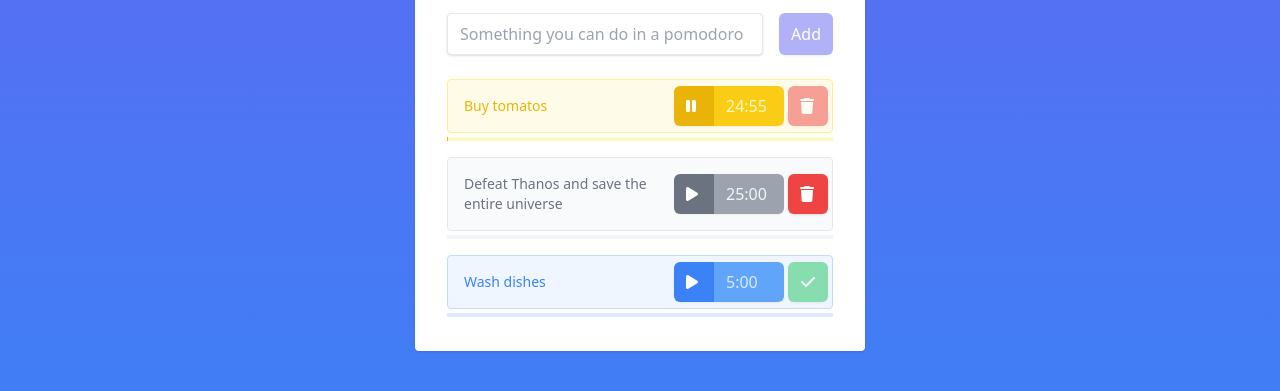
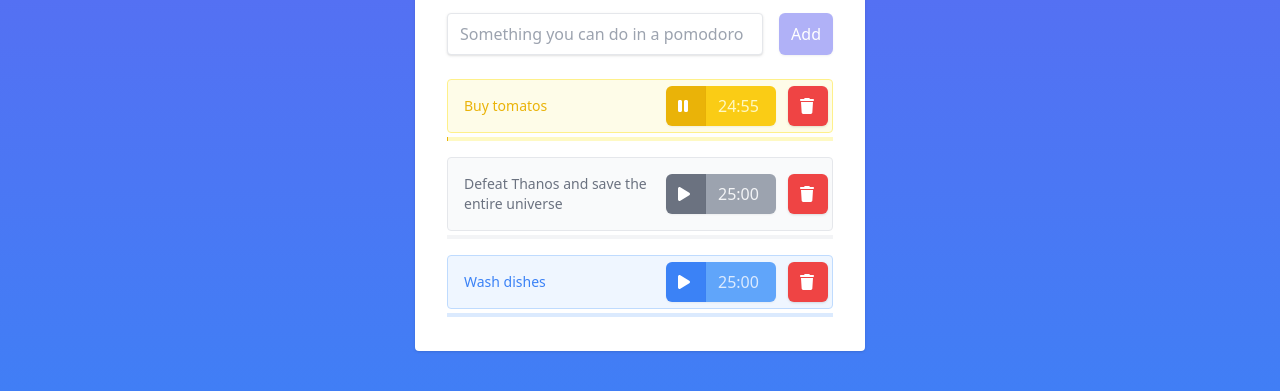
Before and after one commit to teles/miniapps, a website built with webpack: page src/index.html in a window 1280 px wide. Shown: the part 299-690 px from the top of the page. Built offline with nearby package versions, Linux system fonts and the light colour scheme.

Commit message:
refactoring(#8): start refactoring os states/stages

```diff
--- a/src/index.html
+++ b/src/index.html
@@ -68,12 +68,13 @@
                 :class="pomodoro.state === states.running && configs.running_first ? 'order-1' : 'order-2' ">
                 <div
                   class="flex items-center pl-2 border rounded mt-2 transition-all"
-                  :class="template_by_state[pomodoro.state].classes">
+                  :class="stages[pomodoro.state].styles.base">
                   <p
                     x-show="!pomodoro.is_editing"
                     class="w-full py-2 m-2 text-sm font-medium"
                     @click="pomodoro.is_editing = true"
-                    x-text="pomodoro.text"></p>
+                    x-text="pomodoro.text">
+                  </p>
                   <textarea
                     x-show="pomodoro.is_editing"
                     type="text"
@@ -83,71 +84,43 @@
                     maxlength="80"
                     x-model="pomodoro.text">
                   </textarea>
-                  <div class="inline-flex">
+                  <div class="inline-flex pr-2">
                     <button
-                      type="button"
                       class="my-1 px-3 py-2 text-white cursor-pointer shadow rounded-l-md shadow-sm"
-                      :class="template_by_state[pomodoro.state].timer.classes.action"
-                      @click="update_state(template_by_state[pomodoro.state].timer.update_state_to, pomodoro)">
+                      @click="handle_timer_click(pomodoro)"
+                      :class="stages[pomodoro.state].styles.timer_action">
                       <svg class="fill-current text-white text-lg w-4" viewBox="0 0 512 512" width="24px" height="24px">
-                        <path :d="icons[template_by_state[pomodoro.state].timer.icon]" />
+                        <path :d="icons[stages[pomodoro.state].timer_icon]" />
                       </svg>
                     </button>
-                    <button
-                      type="button"
+                    <div
                       class="my-1 px-3 py-2 shadow flex rounded-r-md shadow-sm min-w-[70px]"
-                      :class="template_by_state[pomodoro.state].timer.classes.counter"
-                      x-init="window.setInterval(() => { countdown(pomodoro);}, 1_000)">
-                      <span x-text="Math.floor(pomodoro[template_by_state[pomodoro.state].timer.property] / 60)"></span>
+                      :class="stages[pomodoro.state].styles.timer"
+                      x-init="window.setInterval(() => { countdown(pomodoro) }, 1_000)">
+                      <span x-text="Math.floor(pomodoro[stages[pomodoro.state].timer_property] / 60)"></span>
                       <span>:</span>
-                      <span x-text="Math.floor(pomodoro[template_by_state[pomodoro.state].timer.property] % 60) < 10 ? '0' + Math.floor(pomodoro[template_by_state[pomodoro.state].timer.property] % 60) : Math.floor(pomodoro[template_by_state[pomodoro.state].timer.property] % 60)">
-                    </span>
-                    </button>
+                      <span x-text="Math.floor(pomodoro[stages[pomodoro.state].timer_property] % 60) < 10 ? '0' + Math.floor(pomodoro[stages[pomodoro.state].timer_property] % 60) : Math.floor(pomodoro[stages[pomodoro.state].timer_property] % 60)"></span>
+                    </div>
                   </div>
-                  <!-- add action button -->
-                  <template x-if="template_by_state[pomodoro.state].button.name === 'remove'">
-                    <button
-                      class="m-1 rounded-md px-3 py-2 text-white shadow flex bg-red-500"
-                      :class="template_by_state[pomodoro.state].button.disabled && 'cursor-default events-none opacity-50'"
-                      type="button"
-                      @click="remove(pomodoro)">
-                      <svg class="fill-current text-white text-lg w-4" viewBox="0 0 512 512" width="24px" height="24px">
-                        <path :d="icons.trash" />
-                      </svg>
-                    </button>
-                  </template>
-                  <template x-if="template_by_state[pomodoro.state].button.name === 'save'">
-                    <button
-                      class="m-1 rounded-md px-3 py-2 text-white shadow flex bg-green-500"
-                      :class="template_by_state[pomodoro.state].button.disabled && 'cursor-default events-none opacity-50'"
-                      type="button"
-                      @click="save(pomodoro)">
-                      <svg class="fill-current text-white text-lg w-4" viewBox="0 0 512 512" width="24px" height="24px">
-                        <path :d="icons.check" />
-                      </svg>
-                    </button>
-                  </template>
+                  <button
+                    class="m-1 rounded-md px-3 py-2 text-white shadow flex"
+                    :class="stages[pomodoro.state].styles.button"
+                    @click="handle_button_click(pomodoro, stages[pomodoro.state].button)">
+                    <svg class="fill-current text-white text-lg w-4" viewBox="0 0 512 512" width="24px" height="24px">
+                      <path :d="icons[stages[pomodoro.state].button_icon]" />
+                    </svg>
+                  </button>
                 </div>
                 <div
                   class="w-full h-1 mt-1"
-                  :class="template_by_state[pomodoro.state].progress.bg">
-                  <template x-if="template_by_state[pomodoro.state].timer.property === 'time_left'">
+                  :class="stages[pomodoro.state].styles.progress_bg">
                   <span
-                    :class="template_by_state[pomodoro.state].progress.bar"
+                    :class="stages[pomodoro.state].styles.progress_bar"
                     class="h-1 block transition-all"
-                    :style="{'width': 100 - (pomodoro[template_by_state[pomodoro.state].timer.property] / (60 * 25) * 100) + '%'}">
+                    :style="{'width': 100 - (pomodoro[stages[pomodoro.state].timer_property] / stages[pomodoro.state].timer_initial * 100) + '%'}">
                   </span>
-                  </template>
-                  <template x-if="template_by_state[pomodoro.state].timer.property === 'breaking_left'">
-                    <span
-                      :class="template_by_state[pomodoro.state].progress.bar"
-                      class="h-1 block transition-all"
-                      :style="{'width': 100 - (pomodoro[template_by_state[pomodoro.state].timer.property] / (60 * 5) * 100) + '%'}">
-                    </span>
-                  </template>
-                </div>
+              </div>
               </article>
-              <div x-text="JSON.stringify(template_by_state[pomodoro.state])"></div>
             </template>
           </div>
         </section>
--- a/src/js/pomodoro-core.js
+++ b/src/js/pomodoro-core.js
@@ -1,21 +1,112 @@
+const stages = {
+    paused: {
+        styles: {
+            base: 'bg-gray-50 border-gray-200 text-gray-500',
+            progress_bg: 'bg-gray-100',
+            progress_bar: 'bg-gray-500',
+            timer_action: 'bg-gray-500',
+            timer: 'bg-gray-400 text-gray-100'
+        },
+        type: 'paused', // icon: pause
+        status: 'focus', // time_left
+        on_click: 'running',
+        button: 'remove'
+    },
+    running: {
+        styles: {
+            base: 'bg-yellow-50 border-yellow-200 text-yellow-500',
+            progress_bg: 'bg-yellow-100',
+            progress_bar: 'bg-yellow-500',
+            timer_action: 'bg-yellow-500',
+            timer: 'bg-yellow-400 text-yellow-100'
+        },
+        type: 'running', // icon: play, pause others
+        status: 'focus', // time_left
+        on_click: 'paused',
+        on_countdown: 'finished',
+        button: 'remove'
+    },
+    finished: {
+        styles: {
+            base: 'bg-blue-50 border-blue-200 text-blue-500',
+            progress_bg: 'bg-blue-100',
+            progress_bar: 'bg-blue-500',
+            timer_action: 'bg-blue-500',
+            timer: 'bg-blue-400 text-blue-100'
+        },
+        type: 'paused', // icon: play, pause others
+        status: 'focus', // time_left
+        on_click: 'breaking_running',
+        button: 'remove'
+    },
+    breaking_running: {
+        styles: {
+            base: 'bg-blue-50 border-blue-200 text-blue-500',
+            progress_bg: 'bg-blue-100',
+            progress_bar: 'bg-blue-500',
+            timer_action: 'bg-blue-500',
+            timer: 'bg-blue-400 text-blue-100'
+        },
+        type: 'running', // icon: play, pause others
+        status: 'breaking', // breaking_left
+        on_click: 'breaking_paused',
+        on_countdown: 'finished',
+        button: 'remove'
+    },
+    breaking_paused: {
+        styles: {
+            base: 'bg-blue-50 border-blue-200 text-blue-500',
+            progress_bg: 'bg-blue-100',
+            progress_bar: 'bg-blue-500',
+            timer_action: 'bg-blue-500',
+            timer: 'bg-blue-400 text-blue-100'
+        },
+        type: 'paused', // icon: pause, pause others
+        status: 'breaking', // breaking_left
+        on_click: 'breaking_running',
+        on_countdown: 'breaking_finished',
+        button: 'remove'
+    },
+    breaking_finished: {
+        styles: {
+            base: 'bg-green-50 border-green-200 text-green-500',
+            progress_bg: 'bg-green-100',
+            progress_bar: 'bg-green-500',
+            timer_action: 'bg-green-500',
+            timer: 'bg-green-400 text-green-100'
+        },
+        type: 'paused', // icon: pause, pause others
+        status: 'breaking', // breaking_left
+        on_click: 'breaking_finished',
+        button: 'remove'
+    },
+    archived: {
+        styles: {
+            base: 'bg-green-50 border-green-200 text-green-500',
+            progress_bg: 'bg-green-100',
+            progress_bar: 'bg-green-500',
+            timer_action: 'bg-green-500',
+            timer: 'bg-green-400 text-green-100'
+        },
+        type: 'paused', // icon: pause, pause others
+        status: 'breaking', // breaking_left
+        on_click: 'breaking_finished',
+        button: 'remove'
+    }
+}
+
 export default function (Alpine) {
-    const seconds_pomodoro = 25 * 60
+    const seconds_focus = 25 * 60
     const seconds_breaking = 5 * 60
     const get_mockup_pomodoro = (text, state) => ({
         text,
         state,
         is_editing: false,
-        time_left: seconds_pomodoro,
+        time_left: seconds_focus,
         breaking_left: seconds_breaking,
         started_at: new Date,
         finished_at: null
     })
-    const if_every = (options = {}) => {
-        const { list, condition, callback } = options
-        if(list.every(condition)) {
-            callback()
-        }
-    }
     const states = {
         running: 'running',
         paused: 'paused',
@@ -35,124 +126,48 @@ export default function (Alpine) {
             pause: 'M48 64C21.5 64 0 85.5 0 112V400c0 26.5 21.5 48 48 48H80c26.5 0 48-21.5 48-48V112c0-26.5-21.5-48-48-48H48zm192 0c-26.5 0-48 21.5-48 48V400c0 26.5 21.5 48 48 48h32c26.5 0 48-21.5 48-48V112c0-26.5-21.5-48-48-48H240z',
         },
         states,
-        template_by_state: {
-            [states.paused]: {
-                classes: 'bg-gray-50 border-gray-200 text-gray-500',
-                timer: {
-                    property: 'time_left',
-                    icon: 'play',
-                    classes: {
-                        action: 'bg-gray-500',
-                        counter: 'bg-gray-400 text-gray-100'
-                    },
-                    update_state_to: states.running
-                },
-                progress: {
-                    bg: 'bg-gray-100',
-                    bar: 'bg-gray-500'
-                },
-                button: {
-                    name: 'remove'
-                }
-            },
-            [states.running]: {
-                classes: 'bg-yellow-50 border-yellow-200 text-yellow-500',
-                timer: {
-                    property: 'time_left',
-                    icon: 'pause',
-                    classes: {
-                        action: 'bg-yellow-500',
-                        counter: 'bg-yellow-400 text-yellow-100'
-                    },
-                    update_state_to: states.paused
-                },
-                progress: {
-                    bg: 'bg-yellow-100',
-                    bar: 'bg-yellow-500'
-                },
-                button: {
-                    name: 'remove',
-                    disabled: true
-                }
-            },
-            [states.finished]: {
-                classes: 'bg-blue-50 border-blue-200 text-blue-500',
-                timer: {
-                    property: 'breaking_left',
-                    icon: 'play',
-                    classes: {
-                        action: 'bg-blue-500',
-                        counter: 'bg-blue-400 text-blue-100'
-                    },
-                    update_state_to: states.breaking
-                },
-                progress: {
-                    bg: 'bg-blue-100',
-                    bar: 'bg-blue-500'
-                },
-                button: {
-                    name: 'save',
-                    disabled: true
-                }
-            },
-            [states.breaking]: {
-                classes: 'bg-blue-50 border-blue-200 text-blue-500',
-                timer: {
-                    property: 'breaking_left',
-                    icon: 'pause',
-                    classes: {
-                        action: 'bg-blue-500',
-                        counter: 'bg-blue-400 text-blue-100'
-                    },
-                    update_state_to: states.breaking_paused
-                },
-                progress: {
-                    bg: 'bg-blue-100',
-                    bar: 'bg-blue-500'
-                },
-                button: {
-                    name: 'save',
-                    disabled: true
-                }
-            },
-            [states.breaking_paused]: {
-                classes: 'bg-blue-50 border-blue-200 text-blue-500',
-                timer: {
-                    property: 'breaking_left',
-                    icon: 'play',
-                    classes: {
-                        action: 'bg-blue-500',
-                        counter: 'bg-blue-400 text-blue-100'
-                    },
-                    update_state_to: states.breaking
-                },
-                progress: {
-                    bg: 'bg-blue-100',
-                    bar: 'bg-blue-500'
-                },
-                button: {
-                    name: 'remove'
-                }
-            },
-            [states.breaking_finished]: {
-                classes: 'bg-green-50 border-green-200 text-green-500',
-                timer: {
-                    property: 'breaking_left',
-                    icon: 'pause',
-                    classes: {
-                        action: 'bg-green-500',
-                        counter: 'bg-green-400 text-green-100'
-                    },
-                    update_state_to: states.breaking
-                },
-                progress: {
-                    bg: 'bg-green-100',
-                    bar: 'bg-green-500'
-                },
-                button: {
-                    name: 'remove'
-                }
-            }
+        init() {
+            this.stages = Object.keys(stages).reduce((total, key) => {
+                const stage = stages[key];
+                const timer_icon = {
+                    'paused': 'play',
+                    'running': 'pause'
+                }[stage.type]
+
+                const timer_property = {
+                    'focus': 'time_left',
+                    'breaking': 'breaking_left'
+                }[stage.status]
+
+                const timer_initial = {
+                    'focus': seconds_focus,
+                    'breaking': seconds_breaking
+                }[stage.status]
+
+                const button_style = {
+                    'remove': 'bg-red-500'
+                }[stage.button]
+
+                const button_callback = {
+                    'remove': 'remove'
+                }[stage.button]
+
+                const button_icon = {
+                    'remove': 'trash'
+                }[stage.button]
+
+                stage.styles = Object.assign(stage.styles, { button: button_style })
+                total[key] = Object.assign(
+                    stage, {
+                        timer_icon,
+                        timer_property,
+                        timer_initial,
+                        button_callback,
+                        button_icon
+                    }
+                );
+                return total;
+            }, {})
         },
         configs: Alpine.$persist({
             running_first: false,
@@ -184,63 +199,33 @@ export default function (Alpine) {
             get_mockup_pomodoro('Defeat Thanos and save the entire universe', 'paused'),
             get_mockup_pomodoro('Wash dishes', 'finished')
         ]),
-        get archived() {
-            return this.pomodoros.filter(pomodoro => pomodoro.state === states.archived)
+        pomodoros_archived: Alpine.$persist([]),
+        handle_timer_click(pomodoro) {
+            pomodoro.state = stages[pomodoro.state].on_click
+            // TODO: if(stages[pomodoro.state].type === 'running') {}
         },
-        get has_pomorodo_running() {
-            return this.pomodoros.filter(pomodoro => pomodoro.state === states.running).length === 1
+        handle_button_click(pomodoro, button_name) {
+            const callback = {
+                'remove': (pomodoro) => {
+                    if (pomodoro.state !== states.running) {
+                        this.pomodoros = this.pomodoros.filter(pomodoro_item => pomodoro_item !== pomodoro)
+                    }
+            }}[button_name]
+            callback(pomodoro);
         },
         countdown(pomodoro) {
             if(pomodoro.state === states.running) {
                 pomodoro.time_left === 0
-                    ? this.update_state(states.breaking, pomodoro)
+                    ? this.update_state(states.breaking, pomodoro) // TODO
                     : pomodoro.time_left--
             }
         },
         countdown_break_time(pomodoro) {
             if(pomodoro.state === states.finished) {
                 pomodoro.breaking_left === 0
-                    ? this.update_state(states.breaking, pomodoro)
+                    ? this.update_state(states.breaking, pomodoro) // TODO
                     : pomodoro.breaking_left--
             }
-        },
-        update_state(to_state_name, pomodoro) {
-            const to_state = {
-                [states.paused]: {
-                    from: { state: states.running }
-                },
-                [states.running]: {
-                    from: { state: states.paused },
-                    others: {from: states.running, to: states.paused }
-                },
-                [states.finished]: {
-                    from: { state: states.running },
-                    to: { finished_at: new Date() }
-                },
-                [states.breaking]: {
-                    from: { state: states.finished }
-                },
-                [states.breaking_paused]: {
-                    from: { state: states.breaking }
-                },
-                [states.breaking_finished]: {
-                    from: { state: states.breaking }
-                },
-                [states.archived]: {
-                    from: { state: states.breaking }
-                }
-            }[to_state_name];
-
-            if_every({
-                list: Object.keys(to_state.from),
-                condition: key => to_state.from[key] === pomodoro[key],
-                callback: () => {
-                    to_state.others && this.pomodoros
-                        .filter(_pomodoro => _pomodoro.state === to_state.others.from)
-                        .forEach(_pomodoro => _pomodoro.state = to_state.others.to)
-                    pomodoro = Object.assign(pomodoro, to_state.to || {}, { state: to_state_name })
-                }
-            })
         },
         new_pomodoro_text: '',
         new_pomodoro_placeholder: 'Something you can do in a pomodoro',
@@ -257,11 +242,6 @@ export default function (Alpine) {
                 })
             }
             this.new_pomodoro_text = '';
-        },
-        remove(pomodoro) {
-            if (pomodoro.state !== states.running) {
-                this.pomodoros = this.pomodoros.filter(pomodoro_item => pomodoro_item !== pomodoro)
-            }
         }
     }
 }
```
